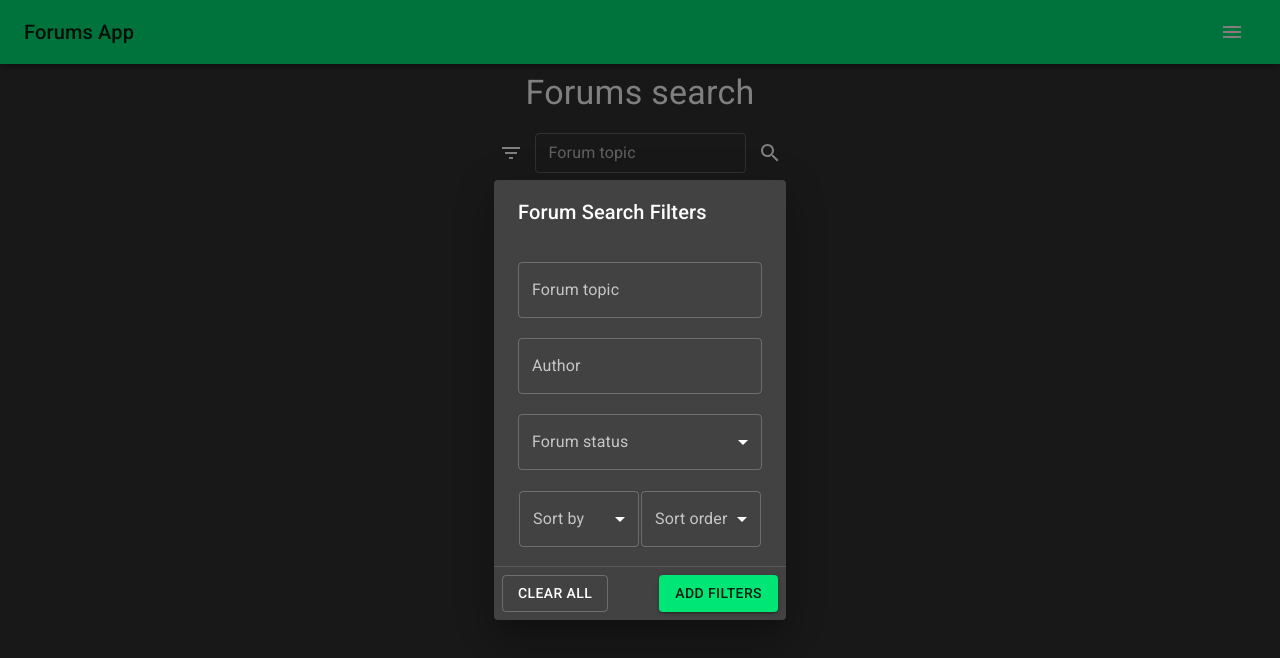
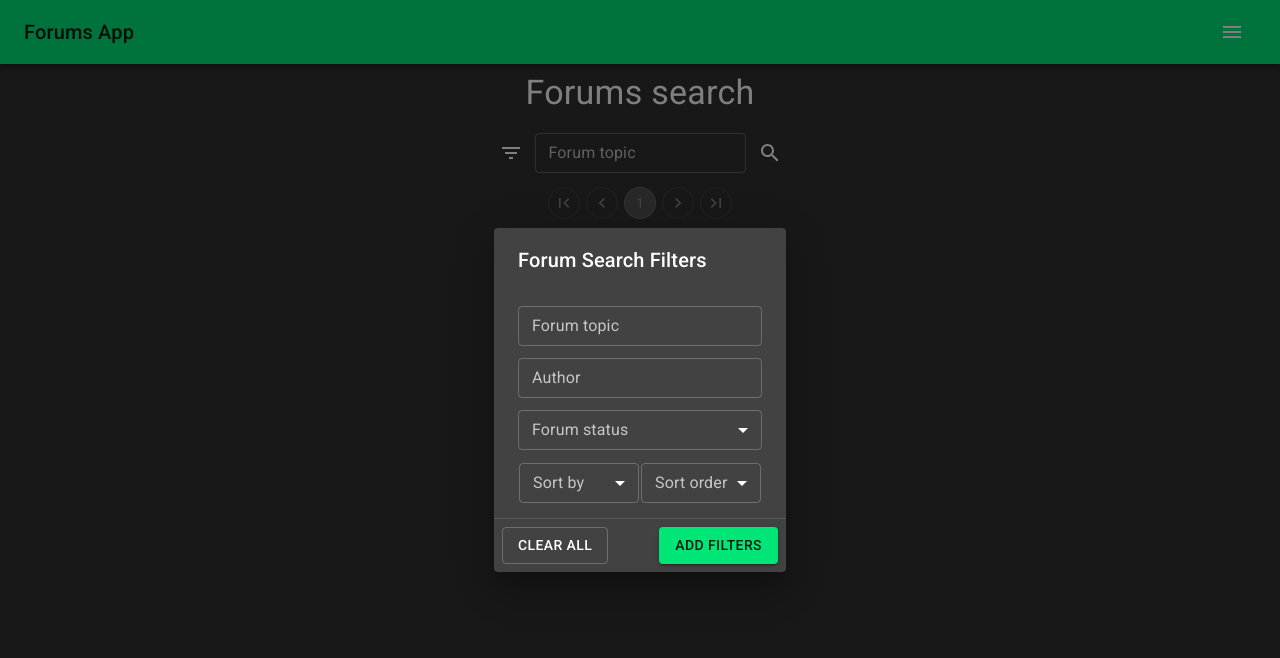
Before and after one commit to gus-tavo01/forums-app, a React (Create React App) app: page / in a window 1280 px wide. Both pictures are taken after a click on the button 510 px from the left and 152 px from the top of the page. Shown: the top 658 px of the page. Built offline with nearby package versions, Linux system fonts and the light colour scheme.

Commit message:
update forum search form spacing

```diff
--- a/src/pages/Forums.js
+++ b/src/pages/Forums.js
@@ -1,6 +1,6 @@
 import React, { useState } from 'react';
 import { useSelector, useDispatch } from 'react-redux';
-// mui components
+// #region mui components
 import { makeStyles } from '@material-ui/core/styles';
 import Container from '@material-ui/core/Container';
 import Grid from '@material-ui/core/Grid';
@@ -20,11 +20,10 @@ import DialogContent from '@material-ui/core/DialogContent';
 import DialogTitle from '@material-ui/core/DialogTitle';
 import Tooltip from '@material-ui/core/Tooltip';
 import CircularProgress from '@material-ui/core/CircularProgress';
-import FormControlLabel from '@material-ui/core/FormControlLabel';
-import Checkbox from '@material-ui/core/Checkbox';
 import Divider from '@material-ui/core/Divider';
 import Fab from '@material-ui/core/Fab';
 import AddIcon from '@material-ui/icons/Add';
+// #endregion mui components
 import { getForums } from '../redux/actions/forums-actions';
 import PageTitle from '../components/PageTitle';
 import ForumsList from '../components/ForumsList';
@@ -44,7 +43,7 @@ const useStyles = makeStyles((theme) => ({
     display: 'flex',
     flexDirection: 'column',
     '& > *': {
-      margin: '10px 0px',
+      margin: '6px 0px',
     },
   },
   formControl: {
@@ -61,7 +60,7 @@ const defaultFilters = {
   topic: '',
   author: '',
   isActive: '',
-  public: true,
+  public: '',
   sortBy: '',
   sortOrder: '',
 };
@@ -104,9 +103,9 @@ function Forums() {
     setFilters(newFilters);
   };
 
-  const handleOnPrivateCheck = ({ target }) => {
-    setFilters({ ...filters, public: !target.checked });
-  };
+  // const handleOnPrivateCheck = ({ target }) => {
+  //   setFilters({ ...filters, public: !target.checked });
+  // };
 
   const handleAddForum = () => {
     alert('Open modal to add a new forum');
@@ -175,6 +174,7 @@ function Forums() {
             onChange={handleInput}
             value={filters.topic}
             name="topic"
+            size="small"
           />
           <TextField
             label="Author"
@@ -183,8 +183,9 @@ function Forums() {
             onChange={handleInput}
             value={filters.author}
             name="author"
+            size="small"
           />
-          <FormControl variant="outlined">
+          <FormControl variant="outlined" size="small">
             <InputLabel id="select-active">Forum status</InputLabel>
             <Select
               labelId="select-active"
@@ -199,7 +200,7 @@ function Forums() {
           </FormControl>
 
           <div>
-            <FormControl variant="outlined" className={classes.formControl}>
+            <FormControl variant="outlined" className={classes.formControl} size="small">
               <InputLabel id="select-sortBy">Sort by</InputLabel>
               <Select
                 labelId="select-sortBy"
@@ -217,7 +218,7 @@ function Forums() {
                 <MenuItem value="participants">Participants</MenuItem>
               </Select>
             </FormControl>
-            <FormControl variant="outlined" className={classes.formControl}>
+            <FormControl variant="outlined" className={classes.formControl} size="small">
               <InputLabel id="select-sortOrder">Sort order</InputLabel>
               <Select
                 labelId="select-sortOrder"
@@ -233,17 +234,19 @@ function Forums() {
           </div>
 
           {isLoggedIn && (
-            <FormControlLabel
-              control={
-                <Checkbox
-                  checked={filters.public === false}
-                  onChange={handleOnPrivateCheck}
-                  name="public"
-                  color="primary"
-                />
-              }
-              label="Include private forums"
-            />
+            <FormControl variant="outlined" className={classes.formControl} size="small">
+              <InputLabel id="select-public">Forum privacity</InputLabel>
+              <Select
+                labelId="select-public"
+                value={filters.public}
+                onChange={handleInput}
+                label="Forum privacity"
+                name="public"
+              >
+                <MenuItem value="true">Public</MenuItem>
+                <MenuItem value="false">Private</MenuItem>
+              </Select>
+            </FormControl>
           )}
         </DialogContent>
         <Divider />
```
Also changed, not shown: 1 other file (tests, documents, lock files or other folders).
